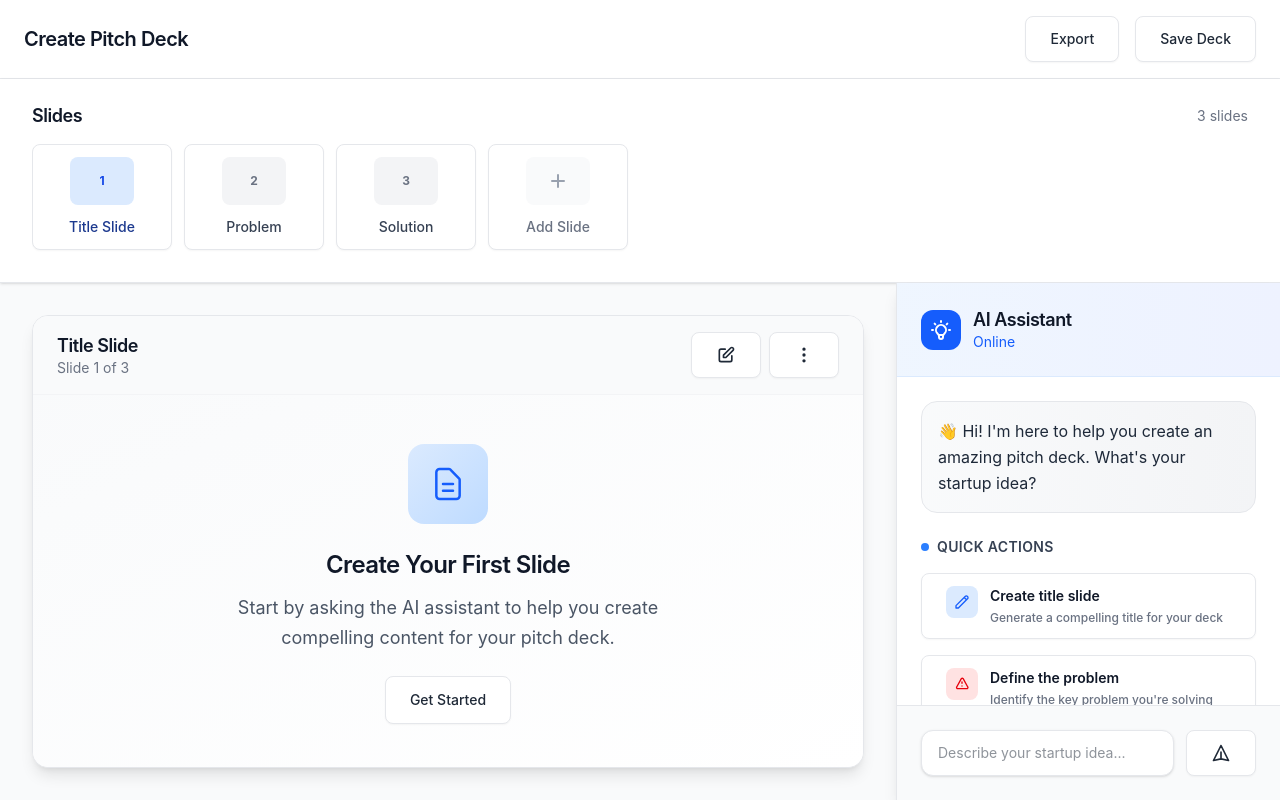
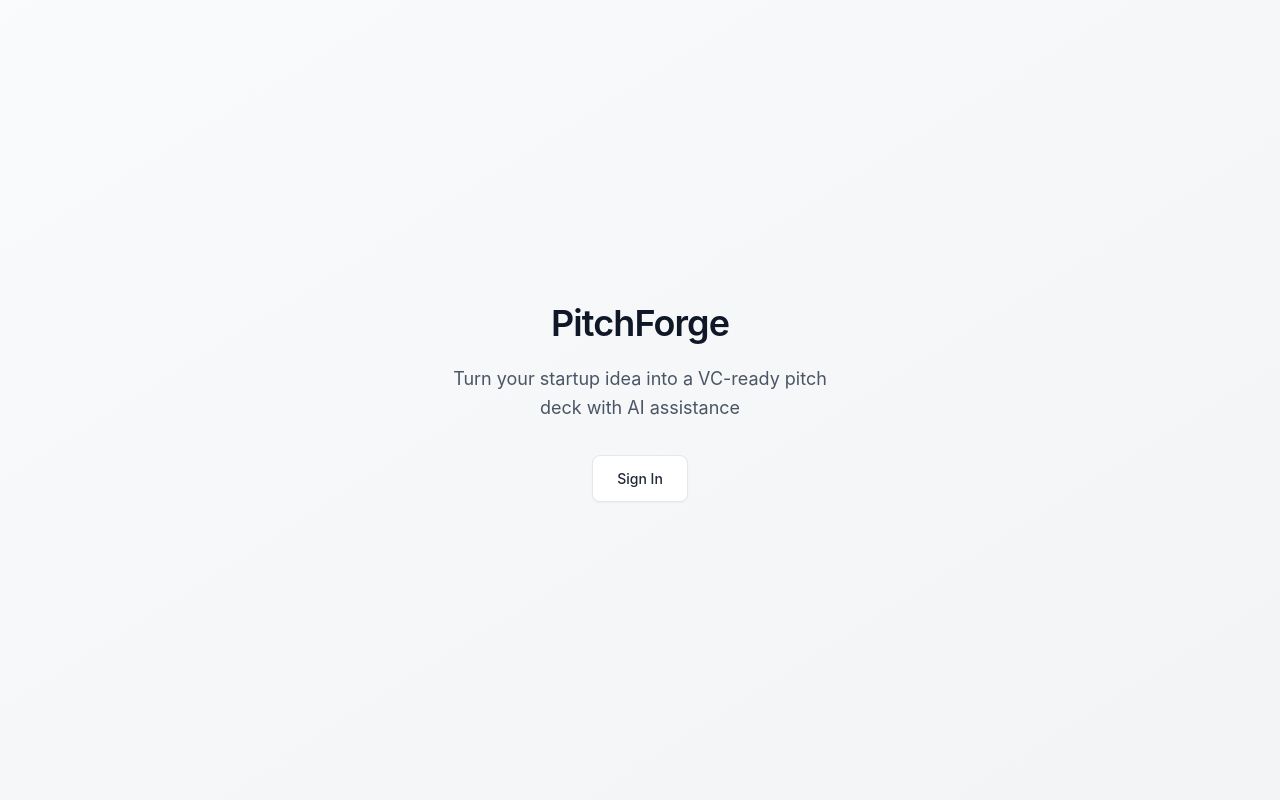
Before and after one commit to RahimMirani/PitchForge, a React (Vite) app in the folder frontend/: page / in a window 1280 px wide. Before the commit this address led to /deck/create. Built offline with nearby package versions, Linux system fonts and the light colour scheme.

Commit message:
Updates navigation

```diff
--- a/frontend/src/App.tsx
+++ b/frontend/src/App.tsx
@@ -1,15 +1,20 @@
-import { BrowserRouter as Router, Routes, Route, Navigate } from 'react-router-dom'
+import { BrowserRouter as Router, Routes, Route } from 'react-router-dom'
 import { Layout } from './components/layout/Layout'
 import { SlideNavigation } from './components/deck/SlideNavigation'
 import { DeckCanvas } from './components/deck/DeckCanvas'
 import { ChatSidebar } from './components/chat/ChatSidebar'
+import { Landing } from './pages/Landing'
+import { Dashboard } from './pages/Dashboard'
+import { VoicePractice } from './pages/VoicePractice'
 import './App.css'
 
 function App() {
   return (
     <Router>
       <Routes>
-        <Route path="/" element={<Navigate to="/deck/create" replace />} />
+        <Route path="/" element={<Landing />} />
+        <Route path="/dashboard" element={<Dashboard />} />
+        <Route path="/practice" element={<VoicePractice />} />
         <Route path="/deck/create" element={
           <Layout title="Create Pitch Deck">
             <div className="h-full flex flex-col">
```
